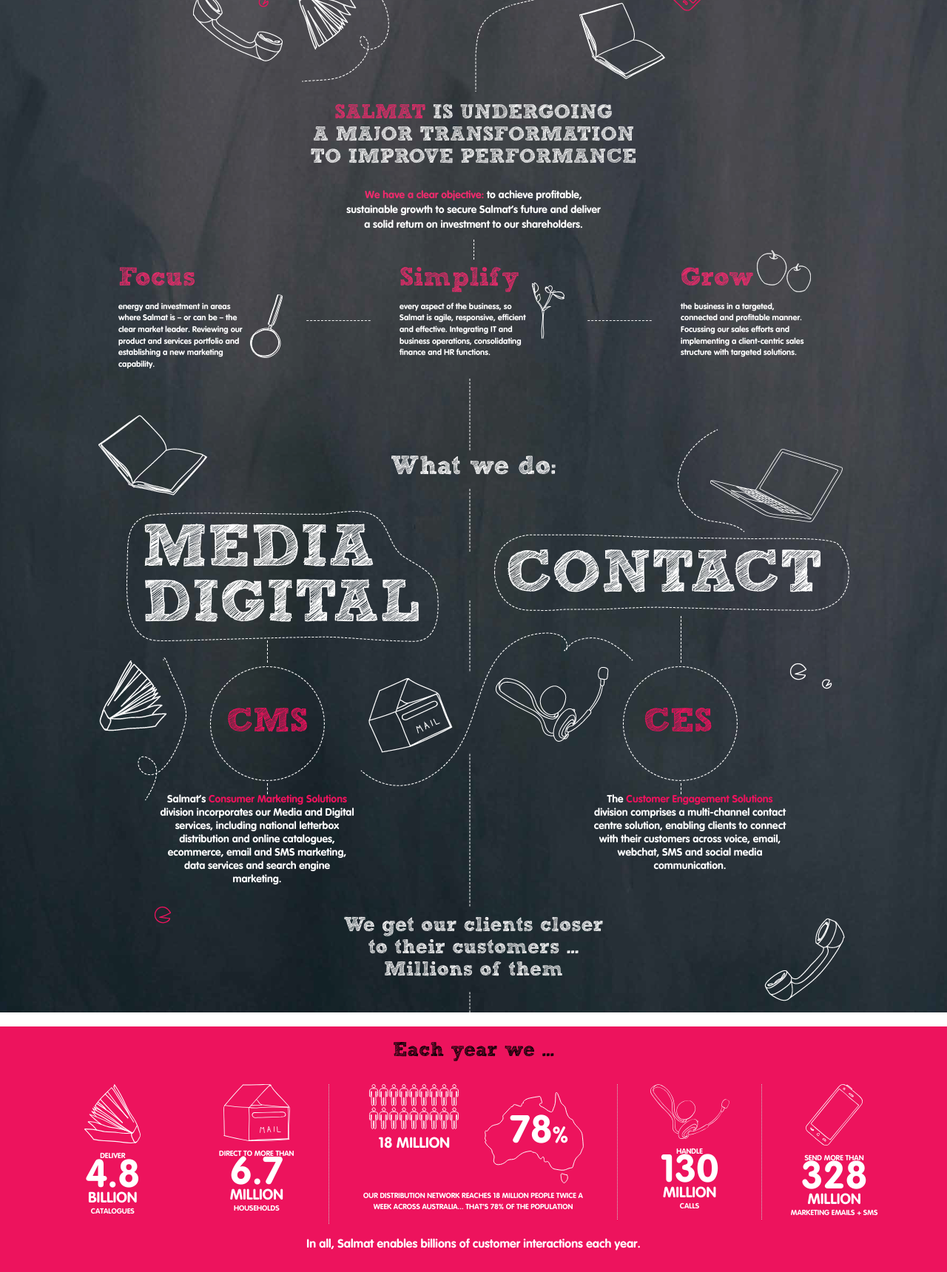
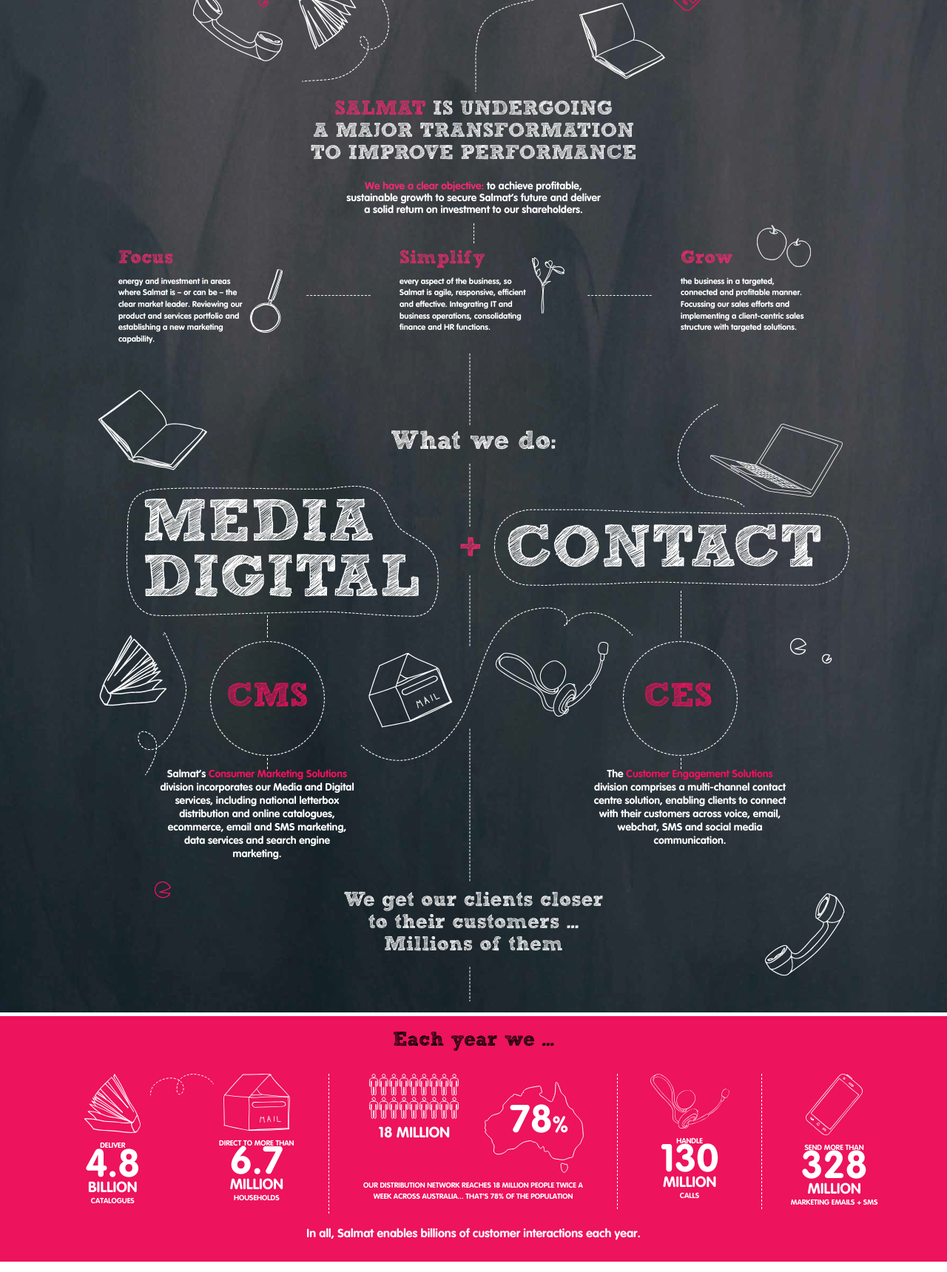
Before and after one commit to simpleanilcha/salmat, a website: page builds/development/index.html in a window 1280 px wide. Shown: the part 420-2140 px from the top of the page at 74% size. Drawn offline with Linux system fonts and the light colour scheme.

Commit message:
Strategy page completed for Destop version.

```diff
--- a/builds/development/css/style.css
+++ b/builds/development/css/style.css
@@ -66,7 +66,7 @@
 .main-banner ul{
 	text-align:center;
 	display: inline-block;
-	margin-top:134px;
+	margin-top:130px;
 }
 .main-banner ul li{
 	font-family: sketchrockwell;
@@ -101,7 +101,7 @@
 .few-about p{
 	text-align: center;
 	color: #FFF;
-	padding:15px 0px 0px 0px;
+	padding:10px 0px 0px 0px;
 }
 .few-about p span{
 	color: #EF2B6D;
@@ -114,11 +114,11 @@
 .few-about p:last-child{
 	font-family: VAGRounded;
 	font-size: 14px;
+	line-height: 16px;
 }
 .main-feature{
 	position: relative;
-	margin:25px auto 0;
-	/*max-width:970px;*/
+	margin:24px auto 0;
 }
 .feature{
 	position: relative;
@@ -127,7 +127,7 @@
 .feature h2{
 	color: #ef2b6d;
 	font-family: sketchrockwell;
-	font-size: 35px;
+	font-size: 25px;
 }
 .feature p{
 	color: #FFF;
@@ -173,6 +173,7 @@
 	background:url(../images/second-main-bg.png) no-repeat top center;
 	min-height: 876px;
 	padding-top: 96px;
+	margin-bottom: 20px;
 }
 .second-para-one{
 	font-size: 35px;
@@ -204,6 +205,13 @@
     text-transform: uppercase;
     padding: 55px 0 0 28px;
     line-height: 75px;
+}
+.contact-do h2:before{
+	content:'+';
+	display: inline-block;
+    left: -20px;
+    position: absolute;
+    color:#ef2b6d;
 }
 .media-do h3{
 	padding:75px 0 60px 28px;
@@ -279,8 +287,19 @@
 	font-size: 30px;
 }
 .footer-part{
-	border-right:1px dotted #ccc;
+	border-right:1px dashed #fff;
+	position: relative;
 }
+
 .mid-part{
 	padding:0 50px;
 }
+.book-footer::after{
+	content:'';
+	display: inline-block;
+	background:url(../images/dotted-curve-footer.svg) no-repeat top center;
+	width: 86px;
+    height: 29px;
+    left: 38%;
+    position: absolute;
+}
--- a/builds/development/index.html
+++ b/builds/development/index.html
@@ -142,9 +142,9 @@
             <p class="footer-main-text">Each year we ...</p>
             <div class="row text-center">
                 <div class="col-md-4 footer-part">
-                    <div class="row">
-                        <div class="col-md-6">
-                            <img src="images/book-footer.svg" alt="SMS" width="76">
+                    <div class="row book-footer">
+                        <div class="col-md-6 ">
+                            <img src="images/book-footer.svg" alt="SMS" width="76" >
                             <ul>
                                 <li class="footer-li-text">Deliver</li>
                                 <li class="footer-li-number">4.8</li>
```
Also changed, not shown: builds/development/images/dotted-curve-footer.svg (added).
